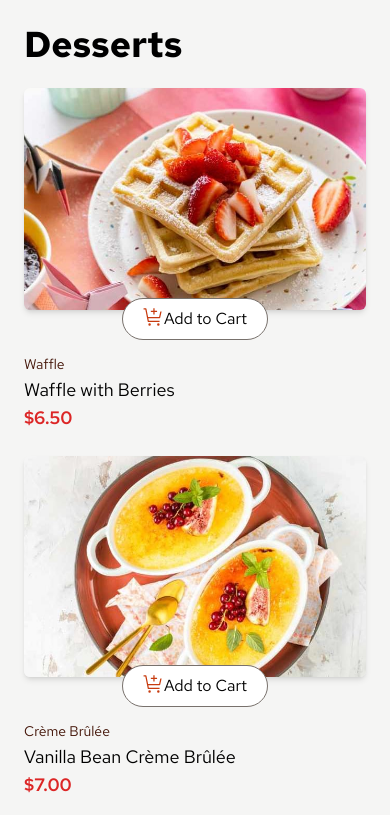
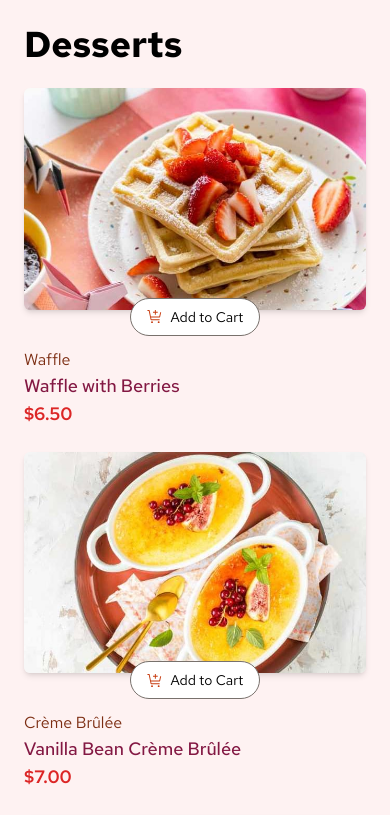
Before and after one commit to CiaoGab/product-list-with-cart-react, a React (Vite) app: page / in a window 390 px wide. Shown: the top 815 px of the page. Built offline with nearby package versions, Linux system fonts and the light colour scheme; a web font is replaced by a local one.

Commit message:
Refactor button styles and layout for improved responsiveness and visual consistency

```diff
--- a/src/App.jsx
+++ b/src/App.jsx
@@ -17,17 +17,17 @@ function App() {
             alt={`image of ${item.name}`}
           />
           {isAdded ? (
-            <div className="max-w-[160px] mx-auto flex -m-3 bg-red-700 text-white rounded-full px-5 py-2 cursor-pointer border border-stone-500 justify-between w-full">
+            <div className=" mx-auto flex items-center max-w-[140px] -m-3 bg-red-700 text-white rounded-full px-4 py-2 cursor-pointer border border-stone-500 justify-between w-full text-sm lg:text-base">
               <button
                 onClick={() => decrement(isAdded)}
-                className="border border-white rounded-full h-6 w-6 flex justify-center items-center"
+                className="border border-white rounded-full h-5 w-5 lg:h-6 lg:w-6 flex justify-center items-center"
               >
                 -
               </button>
               <p>{isAdded.quantity}</p>
               <button
                 onClick={() => increment(isAdded)}
-                className="border border-white rounded-full h-6 w-6 flex justify-center items-center"
+                className="border border-white rounded-full h-5 w-5 lg:h-6 lg:w-6 flex justify-center items-center"
               >
                 +
               </button>
@@ -35,17 +35,21 @@ function App() {
           ) : (
             <button
               onClick={() => addToCart(item)}
-              className="max-w-[160px] mx-auto flex -m-3 bg-white rounded-full px-5 py-2 cursor-pointer border border-stone-500"
+              className=" mx-auto flex items-center justify-center gap-2 -m-3 bg-white rounded-full px-4 py-2 cursor-pointer border border-stone-500 text-sm lg:text-base"
             >
-              <span>
-                <img src="/images/icon-add-to-cart.svg" alt="" />
-              </span>
+              <img
+                src="/images/icon-add-to-cart.svg"
+                alt=""
+                className="w-4 lg:w-5"
+              />
               Add to Cart
             </button>
           )}
           <div className="mt-6">
-            <span className="text-orange-950 text-sm">{item.category}</span>
-            <h2 className="text-lg">{item.name}</h2>
+            <span className="text-orange-900 font-normal text-md">
+              {item.category}
+            </span>
+            <h2 className="text-lg text-pink-900 font-medium">{item.name}</h2>
             <p className="text-red-600 font-semibold text-lg">{`$${item.price.toFixed(
               2
             )}`}</p>
@@ -192,14 +196,14 @@ function App() {
   );
 
   return (
-    <div className="bg-stone-100 p-6 font-text flex flex-col min-h-screen">
+    <div className="bg-red-50 p-6 font-text flex flex-col min-h-screen">
       <h1 className="text-4xl font-bold mb-6">Desserts</h1>
 
-      <main className="flex flex-col md:flex-row gap-6">
-        <div className="grid grid-cols-1 sm:grid-cols-2 md:grid-cols-3 gap-6 flex-1">
+      <main className="flex flex-col lg:flex-row gap-6">
+        <div className="grid grid-cols-1 sm:grid-cols-2 lg:grid-cols-3 gap-6 flex-1">
           {cardElements}
         </div>
-        <div className="mt-6 md:mt-0 md:w-1/3">{cartElement()}</div>
+        <div className="mt-6 lg:mt-0 lg:w-1/3">{cartElement()}</div>
       </main>
 
       {/* Modal */}
```
